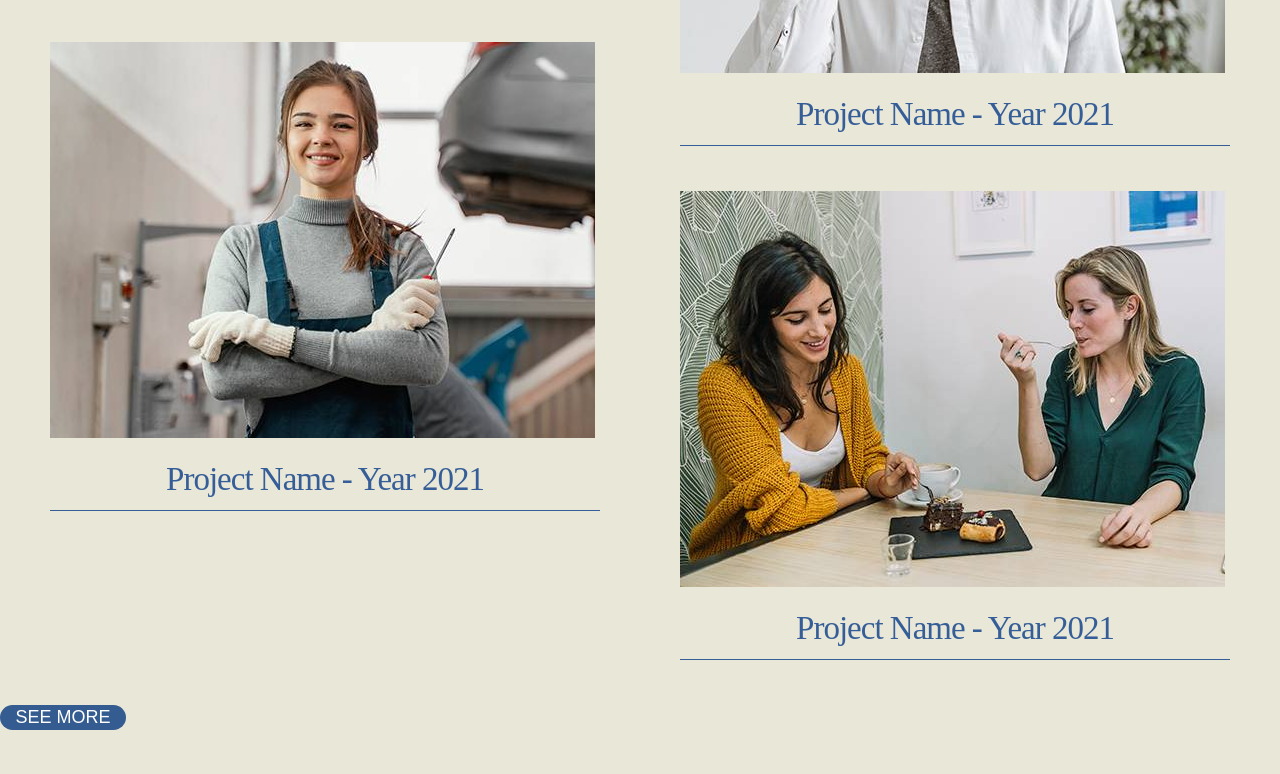
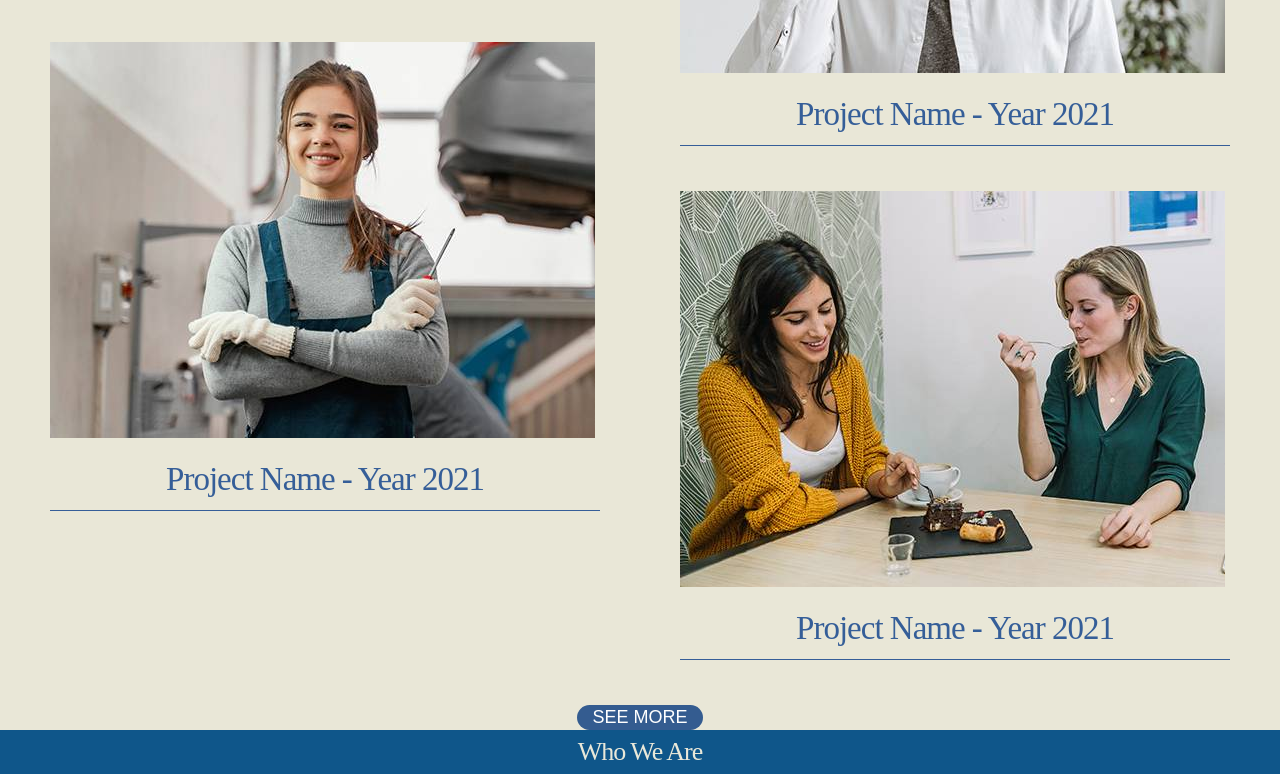
Before and after one commit to lakumnirali/PROJECT, a plain HTML site: page project 1/index.html in a window 1280 px wide. Shown: the part 2671-3445 px from the top of the page. Before the commit the page ends 3401 px from the top, so only its background shows below. Drawn offline with Linux system fonts and the light colour scheme.

Commit message:
15-11-2022 PSD UPDATE

```diff
--- a/project 1/index.html
+++ b/project 1/index.html
@@ -130,10 +130,15 @@
         <img src="./aseet/img4 g3.jpg" alt="">
         <p class="textg3">Project Name - Year 2021</p>
       </div>
-
     </div>
-    <button class="button">SEE MORE</button>
+    <div class="g3button"><button class="button">SEE MORE</button></div>
   </div>
+  </div>
+  <div class="group-4">
+ <div class="g4container pos-rel">
+<p class="who">Who We Are</p>
+<div class="smm"><img src="./aseet/smm.png" alt=""></div>
+ </div>
   </div>
 </body>
 
--- a/project 1/style.css
+++ b/project 1/style.css
@@ -256,3 +256,25 @@ color: white;
 font-size: 18px;
 align-items: center;
 }
+.g3button{
+    text-align: center;
+}
+.group-4{
+    /* height: 855px;
+    width: 1380px; */
+    background-color: #0f568a;
+    margin: 0 auto;
+}
+
+.who{
+    font-size: 26px;
+letter-spacing: -1px;
+line-height: 44px;
+color: #e9e8d9;
+font-weight: 500;
+font-family: "DM Sans";
+text-align: center;
+}
+.smm{
+    position:absolute;
+}
```
